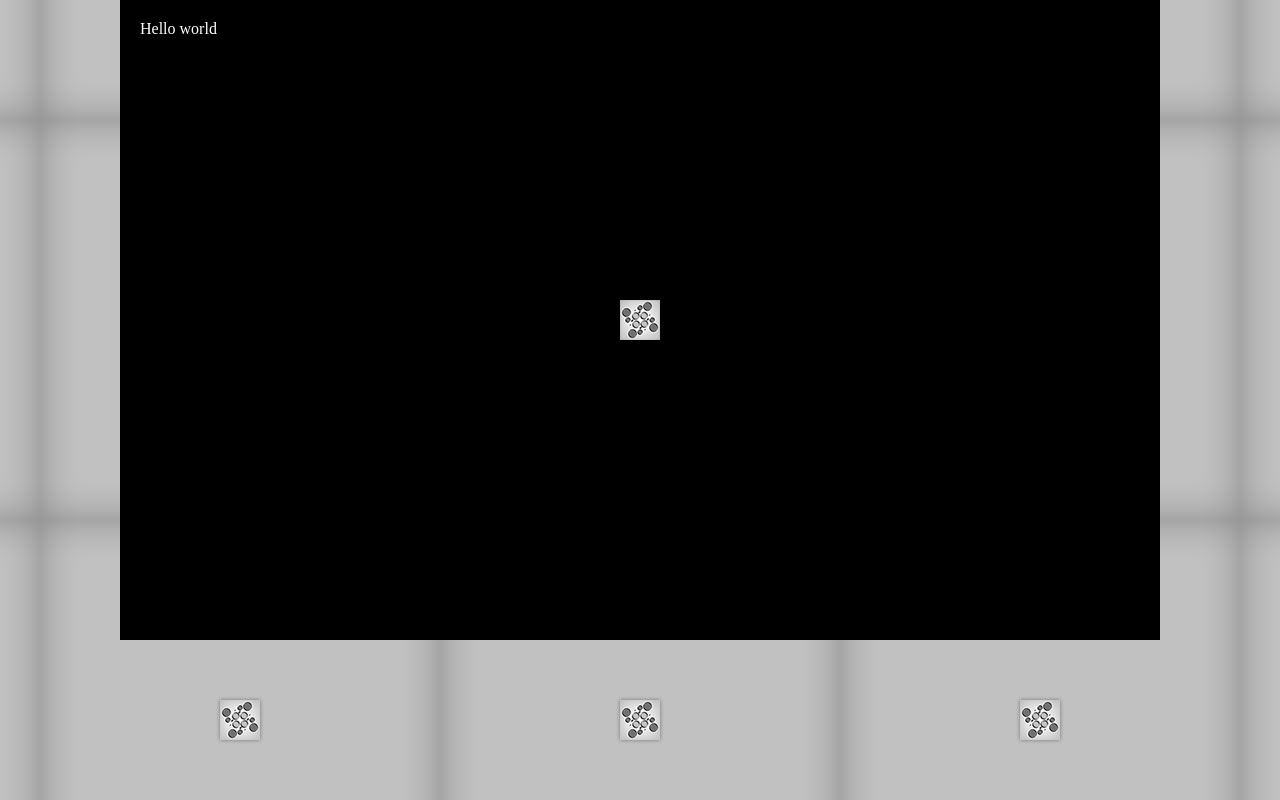
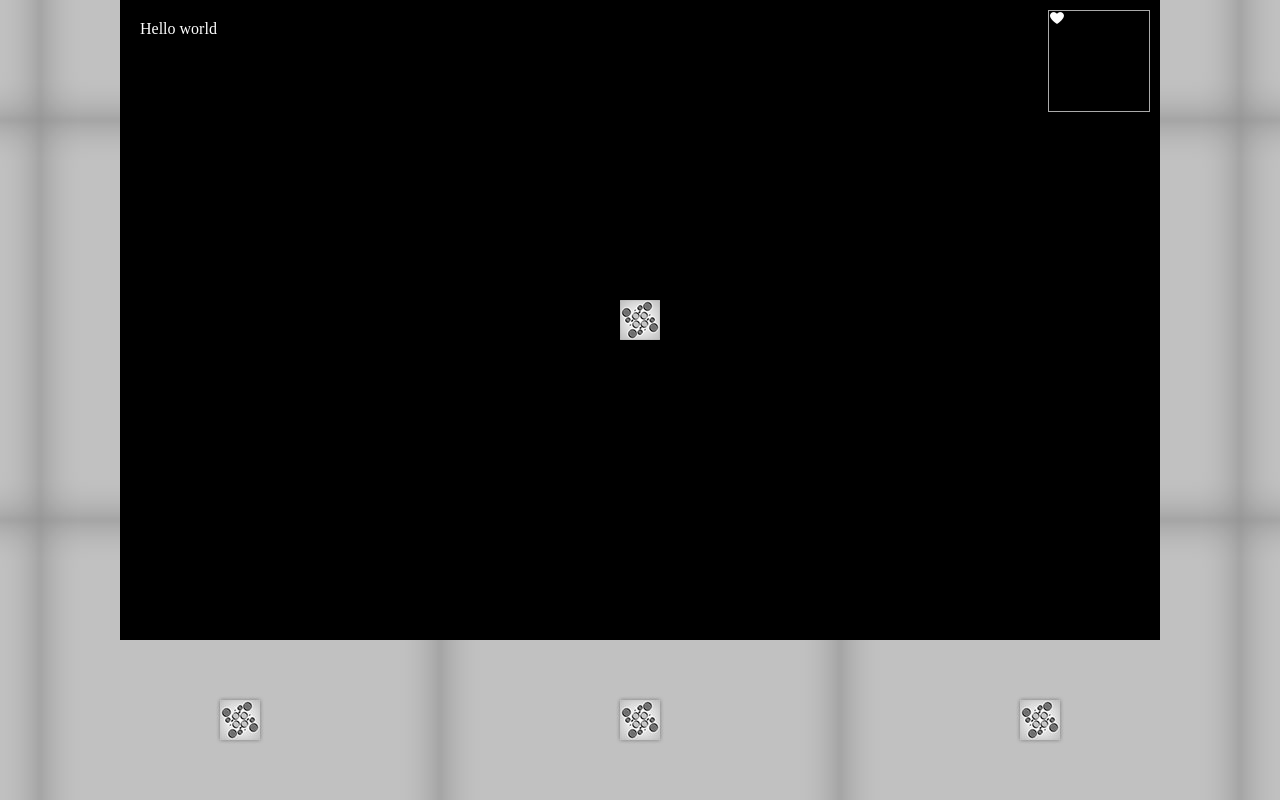
Before and after one commit to whidy/webpack2-study, a website built with webpack: page demo-5/src/index.html in a window 1280 px wide. Built offline with nearby package versions, Linux system fonts and the light colour scheme.

Commit message:
add font in demo5

```diff
--- a/demo-5/src/style/index.css
+++ b/demo-5/src/style/index.css
@@ -19,6 +19,18 @@
   margin:0 auto;
   padding:20px;
   background:#000 url(../assert/bg.png) no-repeat center center;
+  position: relative;
+}
+.container::before {
+  content: '\e715';
+  width: 100px;
+  height: 100px;
+  position: absolute;
+  right: 10px;
+  top:10px;
+  border:1px solid #aaa;
+  font-family: 'MyFont';
+  color: #fff;
 }
 .container p {
   color: #fff;
```
